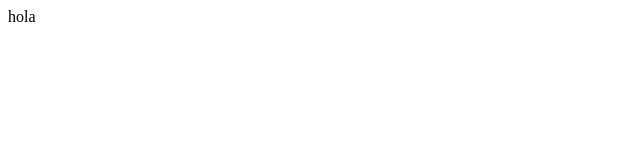
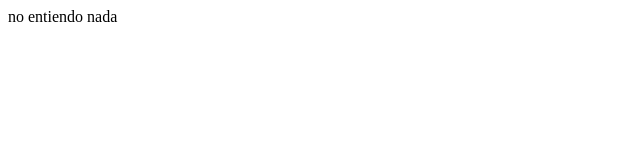
Before and after one commit to ianvernazza/repositorio1, a plain HTML site: page index.html in a window 1280 px wide. Shown: the whole page, without its empty margins (0-640 px from the left). Drawn offline with Linux system fonts and the light colour scheme.

Commit message:
primer commit

```diff
--- a/index.html
+++ b/index.html
@@ -6,6 +6,6 @@
     <title>Document</title>
 </head>
 <body>
-    hola
+    no entiendo nada
 </body>
 </html>
```
